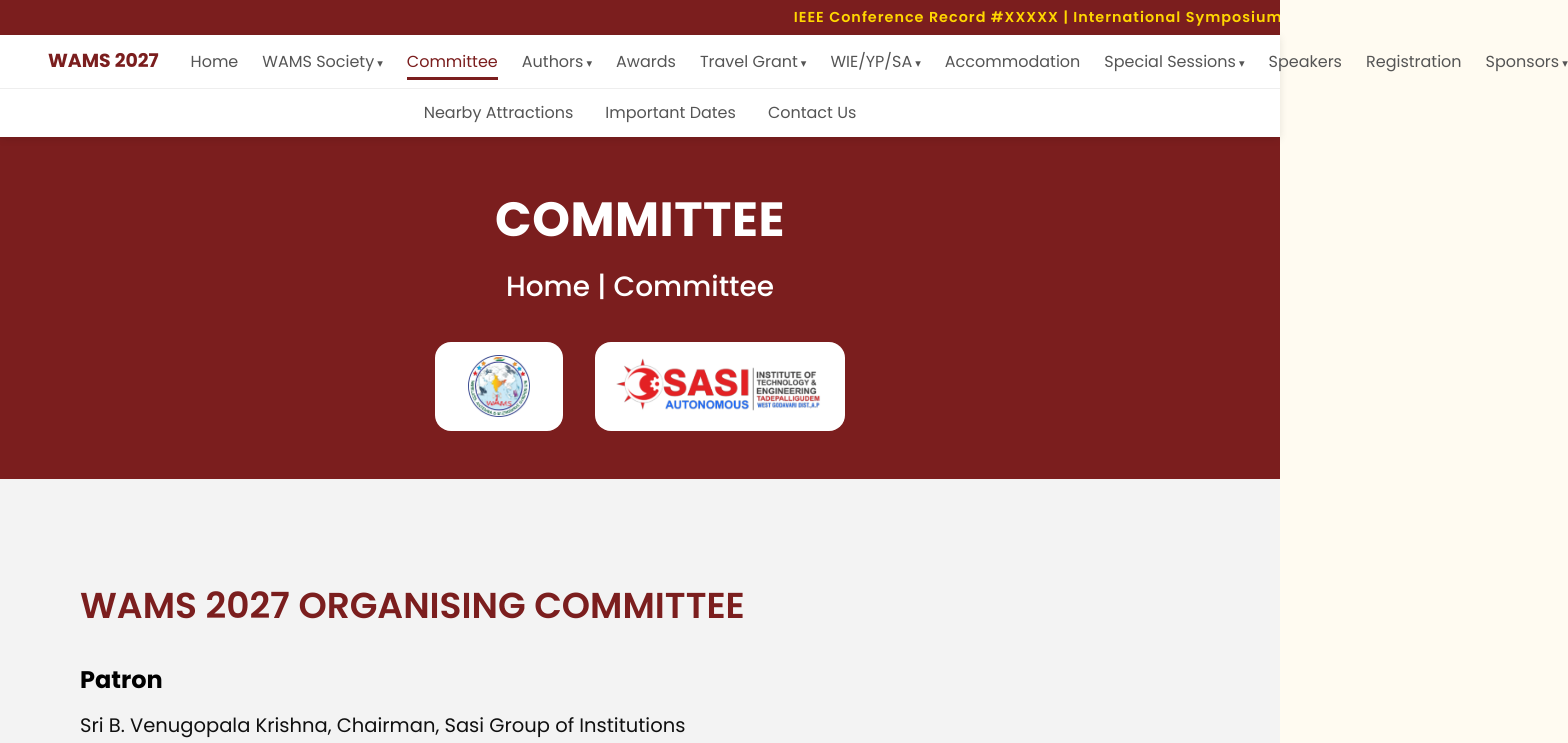
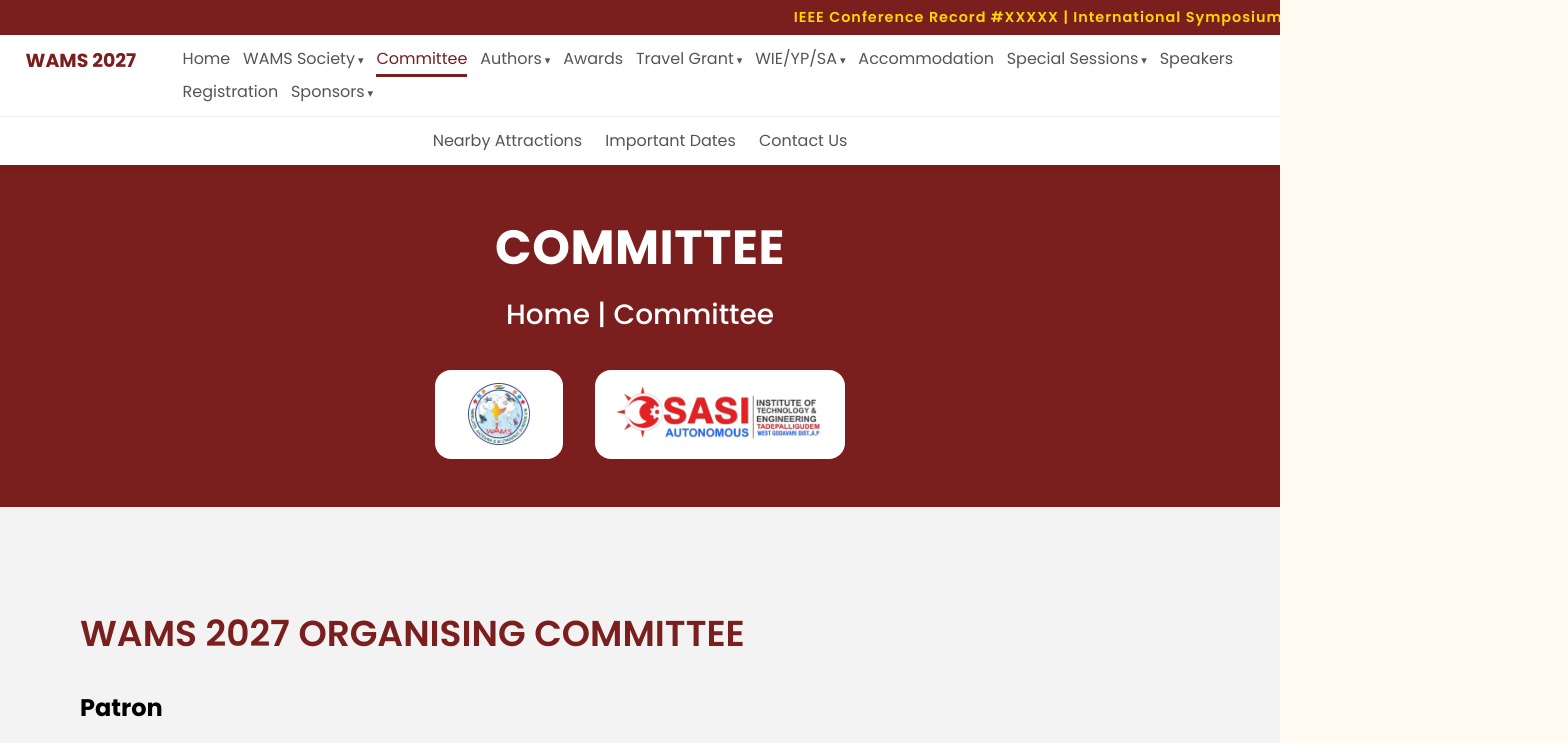
Before and after one commit to kumari01/WAM2027SITE, a React app in the folder frontend/: page /committee in a window 1280 px wide. Shown: the top 743 px of the page, 1568 px wide, since content can reach past the window. Built offline with nearby package versions, Linux system fonts and the light colour scheme; the HTML template or start-up script is replaced by a standard one.

Commit message:
navbar styling update

```diff
--- a/frontend/src/App.css
+++ b/frontend/src/App.css
@@ -3,6 +3,14 @@
   padding: 0;
   box-sizing: border-box;
 }
+html,
+body,
+#root {
+  width: 100%;
+  max-width: 100%;
+  overflow-x: hidden;
+}
+
 .wams-app {
   width: 100%;
   margin: 0;
--- a/frontend/src/components/NavBar/Navbar.css
+++ b/frontend/src/components/NavBar/Navbar.css
@@ -7,23 +7,30 @@
   top: 0;
   z-index: 100;
   backdrop-filter: none;
+  width: 100%;
+  max-width: 100%;
 }
 
 .navbar-row-1 {
   display: flex;
   justify-content: space-between;
-  align-items: center;
-  padding: 0.7rem 3rem;
+  align-items: flex-start;
+  gap: 0.9rem;
+  padding: 0.7rem clamp(1rem, 2vw, 3rem);
   border-bottom: 1px solid #eee;
   background: #FFFFFF;
+  width: 100%;
+  max-width: 100%;
 }
 
 .navbar-row-2 {
   display: flex;
   justify-content: center;
   align-items: center;
-  padding: 0.7rem 3rem;
+  padding: 0.7rem clamp(1rem, 2vw, 3rem);
   background: #FFFFFF;
+  width: 100%;
+  max-width: 100%;
 }
 
 .navbar .logo {
@@ -58,16 +65,21 @@
 
 .nav-links {
   display: flex;
-  gap: 1.5rem;
+  gap: clamp(0.65rem, 1vw, 1.25rem);
+  /* font-size: clamp(0.72rem, 0.78vw, 0.95rem); */
+  /* font-weight: 500; */
   font-size: 1rem;
-  /* font-weight: 500; */
   flex: 1;
   justify-content: flex-start;
+  flex-wrap: wrap;
+  row-gap: 0.45rem;
+  min-width: 0;
 }
 
 .nav-links li {
   list-style: none;
   position: relative;
+  flex: 0 0 auto;
 }
 
 .nav-links li a {
@@ -185,9 +197,11 @@
 
 .nav-links-secondary {
   display: flex;
-  gap: 2rem;
+  gap: clamp(0.9rem, 1.8vw, 2rem);
   font-size: 1rem;
   /* font-weight: 500; */
+  flex-wrap: wrap;
+  justify-content: center;
 }
 
 .nav-links-secondary li {
@@ -314,6 +328,7 @@
   .navbar-row-1 {
     flex-direction: row;
     gap: 1rem;
+    align-items: center;
     padding: 1rem 1.25rem;
     border-bottom: none;
   }
```
